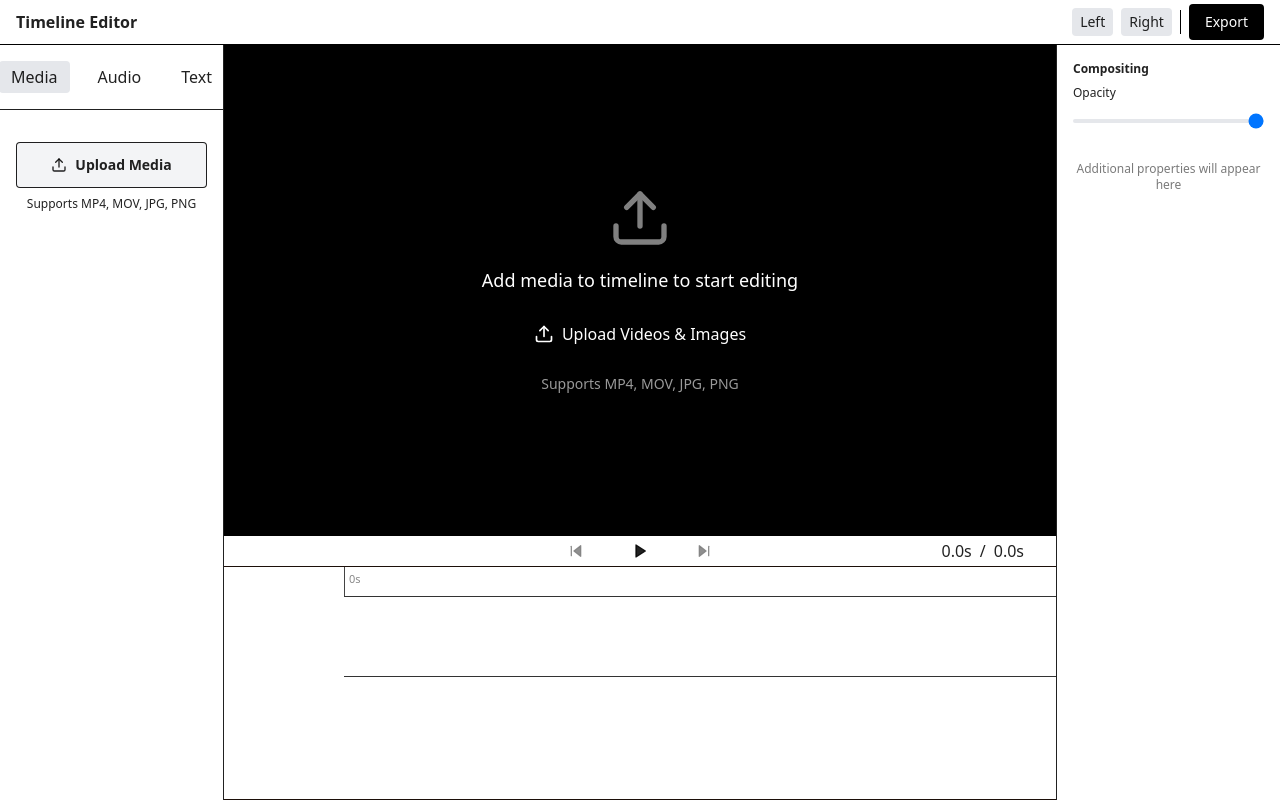
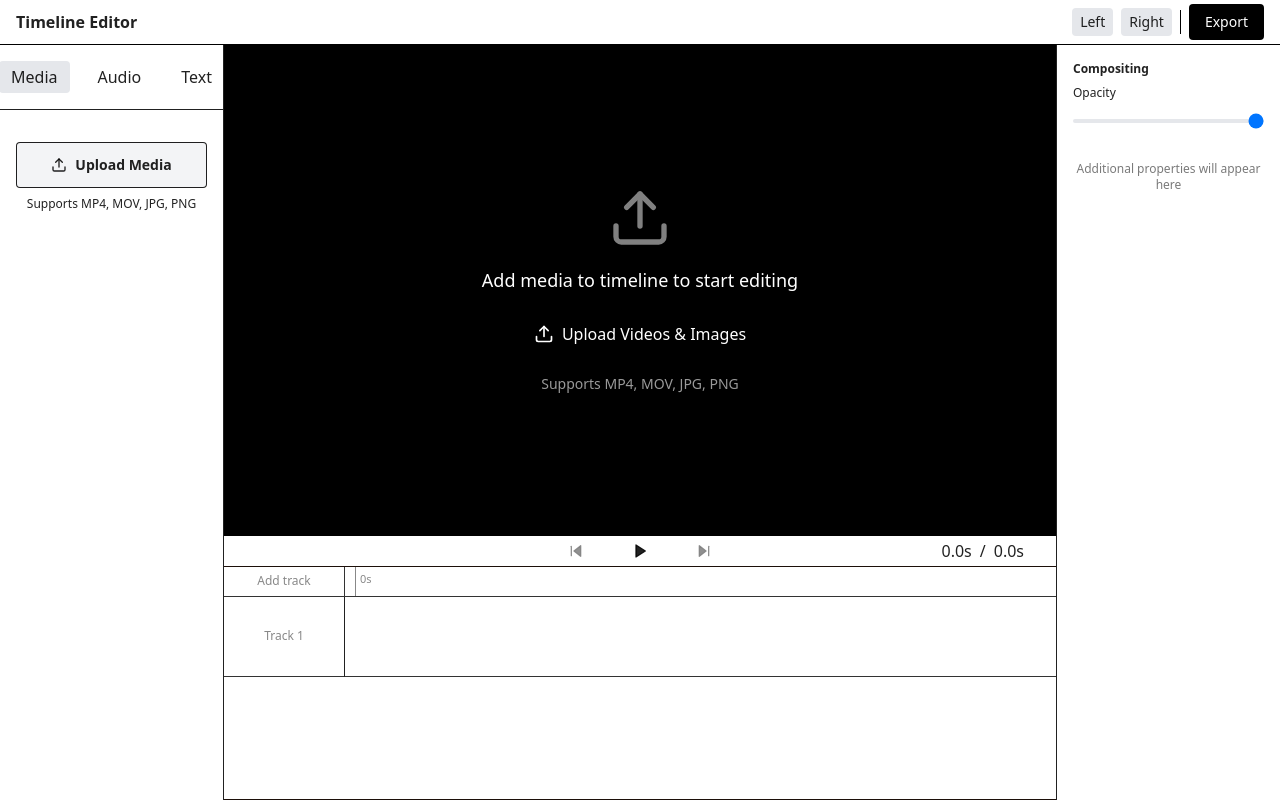
Before and after one commit to trash-lobster/toy-editor-v2, a React (Vite) app: page / in a window 1280 px wide. Built offline with nearby package versions, Linux system fonts and the light colour scheme.

Commit message:
Add timeline controls and functionality to add tracks in video editor

```diff
--- a/src/App.css
+++ b/src/App.css
@@ -17,6 +17,7 @@
     background: #000000;
     border-bottom: 0.5px solid var(--border);
     transition: height 0.3s ease;
+    flex-shrink: 0;
 }
 
 .scene-editor-container {
@@ -38,6 +39,7 @@
     justify-content: center;
     padding: 0 2rem;
     position: relative;
+    flex-shrink: 0;
 }
 
 .video-playback-panel > div:first-child {
@@ -54,13 +56,9 @@
 .timeline-controls {
     width: 10%;
     min-width: 120px;
-    /* Minimum width for readability */
-    background: var(--background);
     border-right: 1px solid var(--border);
     display: flex;
     flex-direction: column;
-    padding: 8px;
-    gap: 8px;
 }
 
 .timeline-canvas {
@@ -68,7 +66,6 @@
     height: 100%;
     display: flex;
     flex-direction: column;
-    overflow: hidden;
     position: relative;
 }
 
@@ -81,3 +78,17 @@
     border-top: 0.5px solid #1C0F09;
     border-bottom: 0.5px solid #1C0F09;
 }
+
+.timeline-add-track {
+    height: 30px;
+    border-bottom: 1px solid #333;
+    font-size: 12px;
+    color: #888;
+    cursor: pointer;
+    box-sizing: border-box;
+    flex-shrink: 0;
+}
+
+.timeline-add-track:hover {
+    background-color: #dddddd;
+}
--- a/src/components/canvas/presenter.ts
+++ b/src/components/canvas/presenter.ts
@@ -31,6 +31,12 @@ export class CanvasPresenter {
     getTrack = (trackId: number) => {
         if (!this.state.sceneEditor) return;
         return this.state.sceneEditor.tracks.filter(track => track.id === trackId)[0];
+    }
+
+    addTrack = () => {
+        if (!this.state.sceneEditor) return;
+        const newId = this.state.sceneEditor.tracks.length;
+        this.state.sceneEditor.tracks.push({ id: newId, cells: [], });
     }
 
     private getEffectiveDuration = (cell: SceneEditorCell): number => {
--- a/src/components/skeleton.tsx
+++ b/src/components/skeleton.tsx
@@ -22,7 +22,11 @@ export function Skeleton() {
     const { Header } = installHeader(layoutPresenter.toggleLeft, layoutPresenter.toggleRight);
     const { Inspector } = installInspector(canvasPresenter.handleFileUpload);
     const { EffectEditor } = installEffectsEditor();
-    const { VideoEditor } = installVideoEditor(canvasState, canvasPresenter.handleFileUpload);
+    const { VideoEditor } = installVideoEditor(
+        canvasState,
+        canvasPresenter.addTrack,
+        canvasPresenter.handleFileUpload,
+    );
 
     const { left, right } = useSnapshot(layoutState);
 
--- a/src/components/video-editor/install.tsx
+++ b/src/components/video-editor/install.tsx
@@ -7,6 +7,7 @@ import { installVideoPreviewArea } from "./video-preview-area/install"
 
 export function installVideoEditor(
     canvasState: CanvasState,
+    addTrack: () => void,
     handleFileUpload: (
         e: React.ChangeEvent<HTMLInputElement>,
         fileInputRef: React.RefObject<HTMLInputElement | null>
@@ -15,7 +16,11 @@ export function installVideoEditor(
     const virtualTimelineState = createVirtualTimelineState();
     const { VideoPreviewArea } = installVideoPreviewArea(handleFileUpload);
     const { VideoPlayback } = installVideoPlayback();
-    const { TimelineArea } = installTimelineArea(canvasState, virtualTimelineState);
+    const { TimelineArea } = installTimelineArea(
+        canvasState,
+        virtualTimelineState,
+        addTrack,
+    );
 
     const VideoEditor = () => {
         return (
--- a/src/components/video-editor/timeline-area/install.tsx
+++ b/src/components/video-editor/timeline-area/install.tsx
@@ -1,12 +1,13 @@
 import { useSnapshot } from "valtio/react";
 import { TimelineCanvas as InternalTimelineCanvas } from "./timeline-canvas";
+import { TimelineControls } from "./timeline-controls";
 import { createTimelineState } from "./state";
 import type { CanvasState } from "../../canvas/state";
 import { TimelinePresenter } from "./presenter";
 import type { VirtualTimelineState } from "../state";
 
 
-export function installTimelineArea(canvasState: CanvasState, virtualTimelineState: VirtualTimelineState) {
+export function installTimelineArea(canvasState: CanvasState, virtualTimelineState: VirtualTimelineState, addTrack: () => void) {
     const timelineState = createTimelineState();
     const presenter = new TimelinePresenter(timelineState);
 
@@ -16,8 +17,12 @@ export function installTimelineArea(canvasState: CanvasState, virtualTimelineSta
         const { totalDuration } = useSnapshot(virtualTimelineState);
 
         return (
-            <div className='timeline-area'>
-                <div className="timeline-controls"></div>
+            <div className='timeline-area' style={{ display: 'flex', overflow: 'auto', height: '100%' }}>
+                <TimelineControls
+                    tracks={sceneEditor?.tracks.length}
+                    trackHeight={80}
+                    addTrack={addTrack}
+                />
                 <InternalTimelineCanvas
                     handleClipSelect={presenter.handleClipSelect}
                     handleDragStart={presenter.handleDragStart}
--- a/src/components/video-editor/timeline-area/presenter.ts
+++ b/src/components/video-editor/timeline-area/presenter.ts
@@ -30,6 +30,8 @@ export class TimelinePresenter {
             // if (onClipMove) {
             //     onClipMove(cellId, newStartTime, trackId);
             // }
+
+            console.log('moving');
         };
 
         const handleMouseUp = () => {
--- a/src/components/video-editor/timeline-area/timeline-canvas.tsx
+++ b/src/components/video-editor/timeline-area/timeline-canvas.tsx
@@ -49,7 +49,7 @@ export function TimelineCanvas({
         <div className={`timeline-canvas`}>
             <div
                 className="timeline-canvas-container"
-                style={{ width: '100%', height: '100%', overflow: 'auto', }}
+                style={{ width: '100%', height: '100%' }}
             >
                 {/* Time Ruler */}
                 <div
@@ -57,10 +57,12 @@ export function TimelineCanvas({
                         position: 'sticky',
                         top: 0,
                         height: '30px',
+                        borderLeft: '1px solid #333',
                         borderBottom: '1px solid #333',
                         zIndex: 10,
                         display: 'flex',
                         alignItems: 'flex-end',
+                        backgroundColor: 'white',
                     }}
                 >
                     <div style={{ position: 'relative', width: `${timelineWidth}px`, height: '100%' }}>
@@ -71,11 +73,12 @@ export function TimelineCanvas({
                                     position: 'absolute',
                                     left: `${time * pixelsPerSecond}px`,
                                     height: '100%',
-                                    borderLeft: '1px solid #444',
-                                    paddingLeft: '4px',
+                                    marginLeft: '10px',
                                     fontSize: '11px',
                                     color: '#888',
                                     paddingTop: '4px',
+                                    paddingLeft: '4px',
+                                    borderLeft: '1px solid #888',
                                 }}
                             >
                                 {time}s
@@ -85,7 +88,13 @@ export function TimelineCanvas({
                 </div>
 
                 {/* Timeline Content */}
-                <div ref={timelineRef} style={{ display: 'flex', flexDirection: 'column' }}>
+                <div ref={timelineRef}
+                    style={{
+                        display: 'flex',
+                        flexDirection: 'column',
+                        borderLeft: '1px solid',
+                    }}
+                >
                     {tracks.map((track: MediaTrack) => (
                         <div
                             key={track.id}
@@ -95,6 +104,7 @@ export function TimelineCanvas({
                                 height: `${trackHeight}px`,
                                 borderBottom: '1px solid #333',
                                 position: 'relative',
+                                paddingLeft: '10px',
                             }}
                         >
                             {/* Track Content */}
--- /dev/null
+++ b/src/components/video-editor/timeline-area/timeline-controls.tsx
@@ -0,0 +1,57 @@
+interface TimelineControlsProps {
+    tracks?: number;
+    trackHeight: number;
+    addTrack: () => void;
+}
+
+export function TimelineControls({ tracks = 0, trackHeight, addTrack }: TimelineControlsProps) {
+    return (
+        <div className="timeline-controls" style={{
+            display: 'flex',
+            flexDirection: 'column',
+            position: 'sticky',
+            left: 0,
+            zIndex: 10,
+            flexShrink: 0,
+        }}>
+            <button
+                className='timeline-add-track'
+                onClick={addTrack}
+                style={{
+                    position: 'sticky',
+                    top: 0,
+                    height: '30px',
+                    backgroundColor: '#ffffff',
+                    border: 'none',
+                    borderBottom: '1px solid #333',
+                    color: '#888',
+                    cursor: 'pointer',
+                    zIndex: 11,
+                    flexShrink: 0,
+                }}
+            >
+                Add track
+            </button>
+
+            {/* Track labels */}
+            {Array.from({length: tracks}).map((_, trackIndex) => (
+                <div
+                    key={trackIndex}
+                    style={{
+                        height: `${trackHeight}px`,
+                        width: '100%',
+                        borderBottom: '1px solid #333',
+                        display: 'flex',
+                        alignItems: 'center',
+                        justifyContent: 'center',
+                        fontSize: '12px',
+                        color: '#888',
+                        flexShrink: 0,
+                    }}
+                >
+                    Track {trackIndex + 1}
+                </div>
+            ))}
+        </div>
+    );
+}
```
